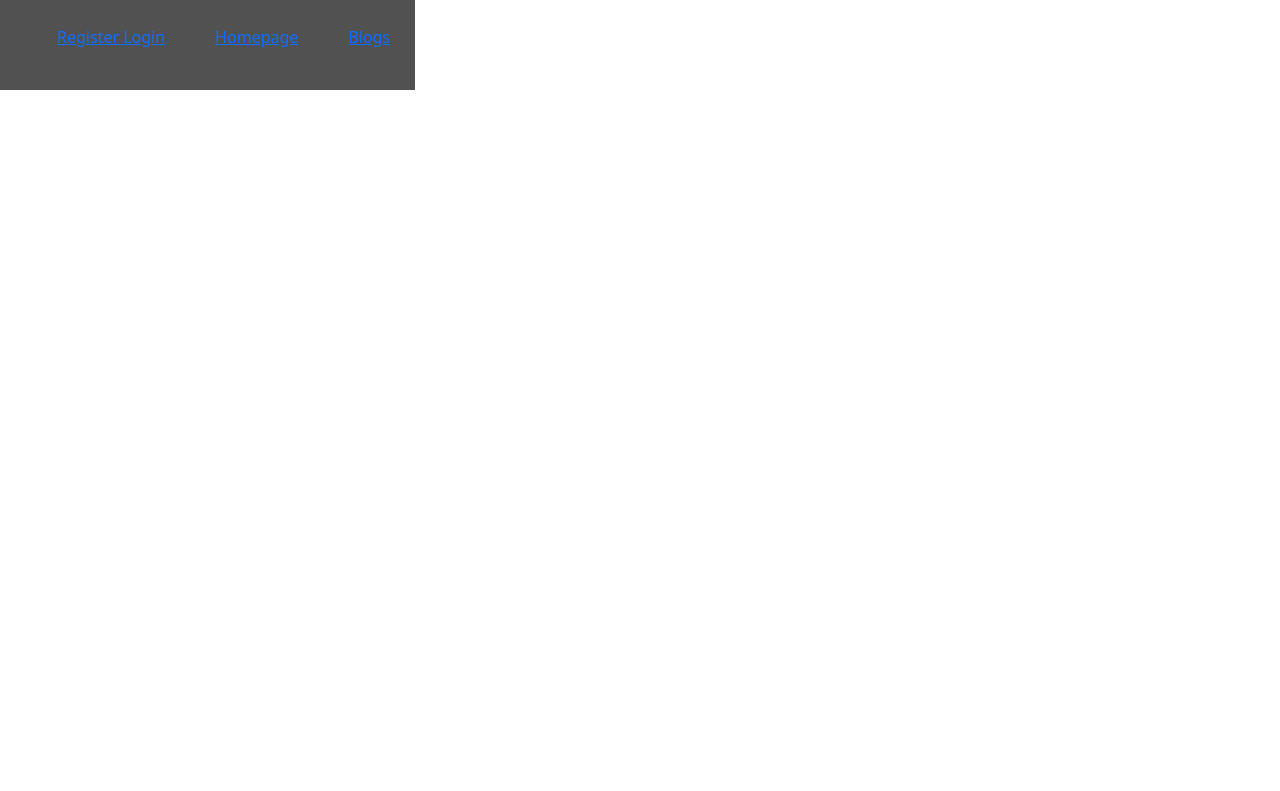
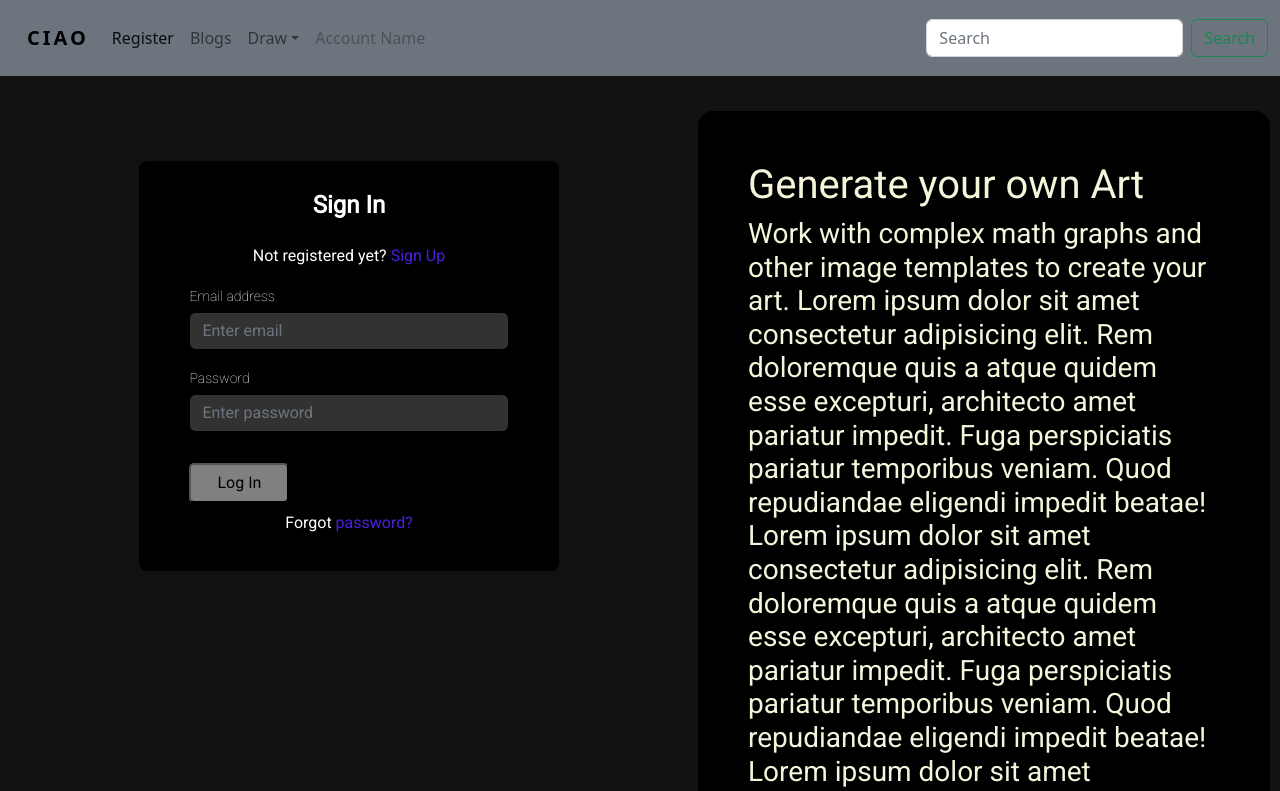
Before and after one commit to suwubham/ciao, a React (Create React App) app: page /signin in a window 1280 px wide. Shown: the top 791 px of the page. Built offline with nearby package versions, Linux system fonts and the light colour scheme.

Commit message:
made changes to sth i forgot

```diff
--- /dev/null
+++ b/index22.html
@@ -0,0 +1,168 @@
+<!DOCTYPE html>
+<html>
+<head>
+<meta name="viewport" content="width=device-width, initial-scale=1">
+<link rel="stylesheet" href="https://cdnjs.cloudflare.com/ajax/libs/font-awesome/4.7.0/css/font-awesome.min.css">
+<style>
+body {
+  /* margin: 50; */
+  font-family: Arial, Helvetica, sans-serif;
+}
+
+/* Style the navbar with a black background */
+.topnav {
+  overflow: hidden;
+  background-color: rgb(36, 33, 33);
+  padding:6px;
+  display: flex;
+  align-items: stretch;
+}
+/* Style the topnav links */
+.topnav a {
+  float: left;
+  display: block;
+  color: #f2f2f2;
+  text-align: center;
+  padding: 14px 16px;
+  text-decoration: none;
+  font-size: 17px;
+}
+/* Change the color of links on hover */
+.topnav a:hover {
+  background-color: #ddd;
+  color: black;
+}
+
+
+/* Add an active class to highlight the current page */
+.topnav a.active {
+  background-color: #040329;
+  color: white;
+}
+/* Hide the link that should open and close the topnav on small screens */
+.topnav .icon {
+  display: none;
+}
+/* For making navbar responsive */
+@media screen and (max-width: 600px) {
+  .topnav a:not(:first-child) {display: none;}
+  .topnav a.icon {
+    float: right;
+    display: block;
+  }
+}
+
+
+@media screen and (max-width: 600px) {
+  .topnav.responsive {position: relative;}
+  .topnav.responsive .icon {
+    position: absolute;
+    right: 0;
+    top: 0;
+  }
+
+  .topnav.responsive a {
+    float: none;
+    display: block;
+    text-align: left;
+  }
+}
+
+/* The dropdown container */
+.dropdown {
+  float: right;
+  overflow: hidden;
+}
+
+/* Dropdown button */
+.dropdown .dropbtn {
+  font-size: 15px;
+  border: none;
+  outline: none;
+  color: white;
+  padding: 14px 16px;
+  background-color: inherit;
+  font-family: inherit; /* Important for vertical align on mobile phones */
+  margin: 0; /* Important for vertical align on mobile phones */
+}
+
+/* Dropdown content (hidden by default) */
+.dropdown-content {
+  display: none;
+  position: absolute;
+  background-color: #271f1f;
+  min-width: 160px;
+  box-shadow: 0px 8px 16px 0px rgba(0,0,0,0.2);
+  z-index: 1;
+}
+
+/* Links inside the dropdown */
+.dropdown-content a {
+  float: none;
+  color: rgb(212, 195, 195);
+  padding: 12px 16px;
+  text-decoration: none;
+  display: block;
+  text-align: left;
+}
+
+/* Add a grey background color to dropdown links on hover */
+.dropdown-content a:hover {
+  background-color: #ddd;
+}
+
+/* Show the dropdown menu on hover */
+.dropdown:hover .dropdown-content {
+  display: block;
+}
+
+/* Style the logo link (notice that we set the same value of line-height and font-size to prevent the header to increase when the font gets bigger */
+.topnav a.logo {
+  font-size: 22px;
+  font-weight: bold;
+}
+</style>
+
+</head>
+<body>
+    <div class="topnav" id="myTopnav">
+      <a href="#default" class="logo">CIAO</a>
+        <a href="#home" class="active">Home</a>
+        <a href="C:\Users\gauta\web-dev-starter\project_manually\index1.html">Pattern</a>
+        <a href="#ascii-art">Ascii_art</a>
+        <a href="#art">Art</a>
+        <a href="#About">About</a>
+        <!-- <a href="#account" class="split">Account</a> -->
+        <a href="javascript:void(0);" class="icon" onclick="myFunction()">
+          <i class="fa fa-bars"></i>
+        </a>
+        <div class="dropdown"  >
+          <button class="dropbtn" class="split" >Account
+            <i class="fa fa-caret-down"></i>
+          </button>
+          <div class="dropdown-content" >
+            <a href="#">Sign up</a>
+            <a href="#">Log in</a>
+          </div>
+        </div>
+      </div>
+
+
+<div style="padding-left:16px">
+  <h2>Generative art slkdhndcgychxvdschhgsdhehscvyugbhsydg ydhsgyhedfydshfgu</h2>
+  <p>ccccccccccccccccccccccccccccccccciiiiiiiiiiiiiiiiiiiiiiiiiiiiaaaaaaaaaaaaaaaaaaaaaaooooooooooooooooooooooooo.</p>
+</div>
+
+<script>
+function myFunction() {
+  var x = document.getElementById("myTopnav");
+  if (x.className === "topnav") {
+    x.className += " responsive";
+  } else {
+    x.className = "topnav";
+  }
+}
+</script>
+
+</body>
+</html>
--- a/src/App.css
+++ b/src/App.css
@@ -1,113 +1,14 @@
 @import url('https://fonts.googleapis.com/css2?family=Roboto:wght@100;300;400&display=swap');
 
 .App {
-  background-color: white;
-
+  background-color: rgb(128,128,128);
 }
 
-.Main-div{
-  display: flex;
-  justify-content: space-evenly;
-  font-family: 'Roboto', sans-serif;
-  background-color: rgb(81, 81, 81);
+.navbar-title{
+  text-decoration: none;
+  letter-spacing: 3px;
+  font-weight: bold;
+  color: black;
+  font-size: 20px;
+  padding:15px;
 }
-
-.Register-form-container {
-  display: flex;
-  justify-content:center;
-  width: 55%;
-  height: auto;
-  padding-top:50px;
-  /* background-image: linear-gradient(to bottom , rgb(240, 90, 90),rgb(237, 201, 201)); */
-}
-
-.Register-form {
-  width: 420px;
-  box-shadow: rgb(0 0 0 / 16%) 1px 1px 10px;
-  padding-top: 30px;
-  padding-bottom: 20px;
-  border-radius: 8px;
-  background-color: black; /*white*/
-  color: white;; /**/
-  position: fixed;
-}
-
-.Register-form-content {
-  padding-left: 12%;
-  padding-right: 12%;
-}
-
-.Register-form-title {
-  text-align: center;
-  margin-bottom: 1em;
-  font-size: 24px;
-  /* color: rgb(34, 34, 34);  */
-  color: white;
-  font-weight: 800;
-}
-
-label {
-  font-size: 14px;
-  font-weight: 600;
-  /* color: rgb(34, 34, 34); */
-  color: white;
-  font-weight:lighter;
-}
-
-input[type=password],input[type=email]{
-  background-color: rgb(51, 50, 50);
-  border: 1px solid black;
-}
-
-.link-pwem ,.link-pwem:hover{
-  color: rgb(76, 31, 224);
-  text-decoration: none;
-}
-
-.link-primary ,.link-primary:hover{
-  color: rgb(76, 31, 224);
-  text-decoration: none;
-}
-
-
-.link-primary:hover{
-  cursor: pointer;
-}
-
-.imageArea {
-  width:45%;
-  padding:50px;
-  background-color: black;
-  color: beige;
-  border-radius: 15px;
-  margin-right: 10px;
-}
-
-.Routes{
-  top:0;
-  position: fixed;
-  background-color: rgb(81, 81, 81);
-
-}
-
-.Routes ul{
-  list-style: none;
-  display: flex;
-  justify-content: center;
-}
-
-.Routes ul li{
-  padding: 25px;
-}
-
-
-@media (max-width: 800px) {
-  .Register-form-container {
-    height: auto;
-  }
-
-  .Register-form {
-    width:fit-content;
-    position: absolute;
-  }
-}
--- a/src/App.js
+++ b/src/App.js
@@ -1,37 +1,60 @@
 import './App.css'
-import RegisterLogin from "./myComponents/Register-Login"
+import RegisterLogin from "./Components/Register-Login"
 import "bootstrap/dist/css/bootstrap.min.css"
-import Homepage from './myComponents/Homepage'
-import Blogs from './myComponents/Blogs'
+import Homepage from './Components/Homepage'
+import Blogs from './Components/Blogs'
 import { BrowserRouter as Router, Routes, Route, Link } from "react-router-dom"
+import AppRouter from './Components/AppRouter'
 
 function App() {
   return (
     <>
-      {/* <RegisterLogin />
-      <Homepage /> */}
-      <div className="route-div">
-      <Router>
-        <div className="Routes">
-          <ul>
-            <li>
-              <Link to="/">Register Login</Link>
-            </li>
-            <li>
-              <Link to="/Homepage">Homepage</Link>
-            </li>
-            <li>
-              <Link to="/Blogs">Blogs</Link>
-            </li>
-          </ul>
-          <Routes>
-            <Route exact path='/' element={< RegisterLogin />}></Route>
-            <Route exact path='/homepage' element={< Homepage />}></Route>
-            <Route exact path='/blogs' element={< Blogs />}></Route>
-          </Routes>
+      {/* <div className="App">
+        <ul className="nav-list">
+          <li><a href="http://localhost:3000/home"> HomePage </a></li>
+          <li><a href="http://localhost:3000/signin"> Register </a></li>
+          <li><a href="http://localhost:3000/blogs"> Blogs </a></li>
+        </ul>
+
+      </div> */}
+
+      <navbar class="navbar sticky-top navbar-expand-lg bg-secondary" style={{postion:"fixed"}} >
+        <div class="container-fluid">
+          <a class="navbar-title" href="http://localhost:3000/home">CIAO</a>
+          <button class="navbar-toggler" type="button" data-bs-toggle="collapse" data-bs-target="#navbarSupportedContent" aria-controls="navbarSupportedContent" aria-expanded="false" aria-label="Toggle navigation">
+            <span class="navbar-toggler-icon"></span>
+          </button>
+          <div class="collapse navbar-collapse" id="navbarSupportedContent">
+            <ul class="navbar-nav me-auto mb-2 mb-lg-0">
+              <li class="nav-item">
+                <a class="nav-link active" aria-current="page" href="http://localhost:3000/signin">Register</a>
+              </li>
+              <li class="nav-item">
+                <a class="nav-link" href="http://localhost:3000/blogs">Blogs </a>
+              </li>
+              <li class="nav-item dropdown">
+                <a class="nav-link dropdown-toggle" href="#" role="button" data-bs-toggle="dropdown" aria-expanded="false">
+                  Draw
+                </a>
+                <ul class="dropdown-menu">
+                  <li><a class="dropdown-item" href="#">From Template</a></li>
+                  <li><a class="dropdown-item" href="#">From Image</a></li>
+                  <li><hr class="dropdown-divider"/></li>
+                  <li><a class="dropdown-item" href="#">Blah Blah Blah</a></li>
+                </ul>
+              </li>
+              <li class="nav-item">
+                <a class="nav-link disabled">Account Name</a>
+              </li>
+            </ul>
+            <form class="d-flex" role="search">
+              <input class="form-control me-2" type="search" placeholder="Search" aria-label="Search"/>
+                <button class="btn btn-outline-success" type="submit">Search</button>
+            </form>
+          </div>
         </div>
-      </Router>
-      </div>
+      </navbar>
+      <AppRouter />
     </>
   );
 }
--- /dev/null
+++ b/src/Components/AppRouter.js
@@ -0,0 +1,19 @@
+import React from 'react'
+import { BrowserRouter, Routes, Route } from "react-router-dom"
+import RegisterLogin from './Register-Login'
+import Homepage from './Homepage'
+import Blogs from './Blogs'
+
+
+
+export default function AppRouter() {
+  return (
+    <BrowserRouter>
+        <Routes>
+            <Route path="/home" element={<Homepage/>}/>
+            <Route path="/signin" element={<RegisterLogin/>}/>
+            <Route path="/blogs" element={<Blogs/>}/>
+        </Routes>
+    </BrowserRouter>
+  )
+}
--- /dev/null
+++ b/src/Components/Register-Login.css
@@ -0,0 +1,105 @@
+.Main-div {
+    display: flex;
+    padding-top : 35px;
+    justify-content: space-evenly;
+    font-family: 'Roboto', sans-serif;
+    background-color: #121212;
+  }
+
+  .Register-form-container {
+    display: flex;
+    justify-content: center;
+    width: 55%;
+    height: auto;
+    padding-top: 50px;
+  }
+
+  .Register-form {
+    width: 420px;
+    box-shadow: rgb(0 0 0 / 16%) 1px 1px 10px;
+    padding-top: 30px;
+    padding-bottom: 20px;
+    border-radius: 8px;
+    background-color: black;
+    /*white*/
+    color: white;
+    ;
+    /**/
+    position: fixed;
+  }
+
+  .Register-form-content {
+    padding-left: 12%;
+    padding-right: 12%;
+  }
+
+  .Register-form-title {
+    text-align: center;
+    margin-bottom: 1em;
+    font-size: 24px;
+    color: white;
+    font-weight: 800;
+  }
+
+  label {
+    font-size: 14px;
+    font-weight: 600;
+    /* color: rgb(34, 34, 34); */
+    color: white;
+    font-weight: lighter;
+  }
+
+  input[type=password],
+  input[type=email] {
+    background-color: rgb(51, 50, 50);
+    border: 1px solid black;
+  }
+
+  input[type=password]:focus,
+  input[type=email]:focus {
+    background-color: rgb(86, 85, 85);
+    border: 1px solid black;
+  }
+
+  .link-pwem, .link-pwem:hover {
+    color: rgb(76, 31, 224);
+    text-decoration: none;
+  }
+
+  .signin-link{
+    cursor: pointer;
+    color: rgb(76, 31, 224);
+  }
+
+  .submit-btn{
+    border-radius: 5px;
+    margin-top:15px;
+    width:100px;
+    padding: 6px;
+    background-color: rgb(128,128,128);
+  }
+
+  .submit-btn:hover{
+    background-color: rgb(155, 153, 153);
+
+  }
+
+  .imageArea {
+    width: 45%;
+    padding: 50px;
+    background-color: black;
+    color: beige;
+    border-radius: 15px;
+    margin-right: 10px;
+  }
+
+  @media (max-width: 800px) {
+    .Register-form-container {
+      height: auto;
+    }
+
+    .Register-form {
+      width: fit-content;
+      position: absolute;
+    }
+  }
--- a/src/myComponents/Register-Login.js
+++ b/src/Components/Register-Login.js
@@ -1,5 +1,7 @@
 import React, { useState } from 'react'
-import Logo from 'C:/Users/hp/Desktop/react/reactapp/src/Logo.jpg';
+import Logo from '../Logo.jpg';
+import './Register-Login.css'
+
 
 export default function RegisterLogin() {
 
@@ -9,7 +11,7 @@ export default function RegisterLogin() {
     setRegisterMode(RegisterMode == "signin" ? "signup" : "signin")
   }
 
-  if (RegisterMode == "signin") {
+  if (RegisterMode === "signin") {
     return (
       <div className="Main-div">
         <div className="Register-form-container">
@@ -18,7 +20,7 @@ export default function RegisterLogin() {
               <h3 className="Register-form-title">Sign In</h3>
               <div className="text-center">
                 Not registered yet?{" "}
-                <span className="link-primary" onClick={changeRegisterMode}>
+                <span className="signin-link" onClick={changeRegisterMode}>
                   Sign Up
                 </span>
               </div>
@@ -39,8 +41,8 @@ export default function RegisterLogin() {
                 />
               </div>
               <div className="d-grid gap-2 mt-3">
-                <button type="submit" className="btn btn-secondary">
-                  Submit
+                <button type="submit" className="submit-btn" >
+                  Log In
                 </button>
               </div>
               <p className="text-center mt-2">
@@ -81,7 +83,7 @@ export default function RegisterLogin() {
             <h3 className="Register-form-title">Sign Up</h3>
             <div className="text-center">
               Already registered?{" "}
-              <span className="link-primary" onClick={changeRegisterMode}>
+              <span className="signin-link" onClick={changeRegisterMode}>
                 Sign In
               </span>
             </div>
@@ -116,15 +118,15 @@ export default function RegisterLogin() {
                 placeholder="Password"
               />
               <div className="d-grid gap-2 mt-3">
-                <button type="submit" className="btn btn-secondary">
+                <button type="submit" className="submit-btn">
                   Submit
                 </button>
               </div>
               <p className="text-center mt-2">
-                Forgot <a href="#">password?</a>
+                Forgot <a href="#" className="link-pwem">password?</a>
               </p>
             </div>
-          </div>s
+          </div>
         </form>
       </div>
       <div className="imageArea">
```
Also changed, not shown: src/Components/Blogs.js (renamed from src/myComponents/Blogs.js), src/Components/Homepage.js (renamed from src/myComponents/Homepage.js).
